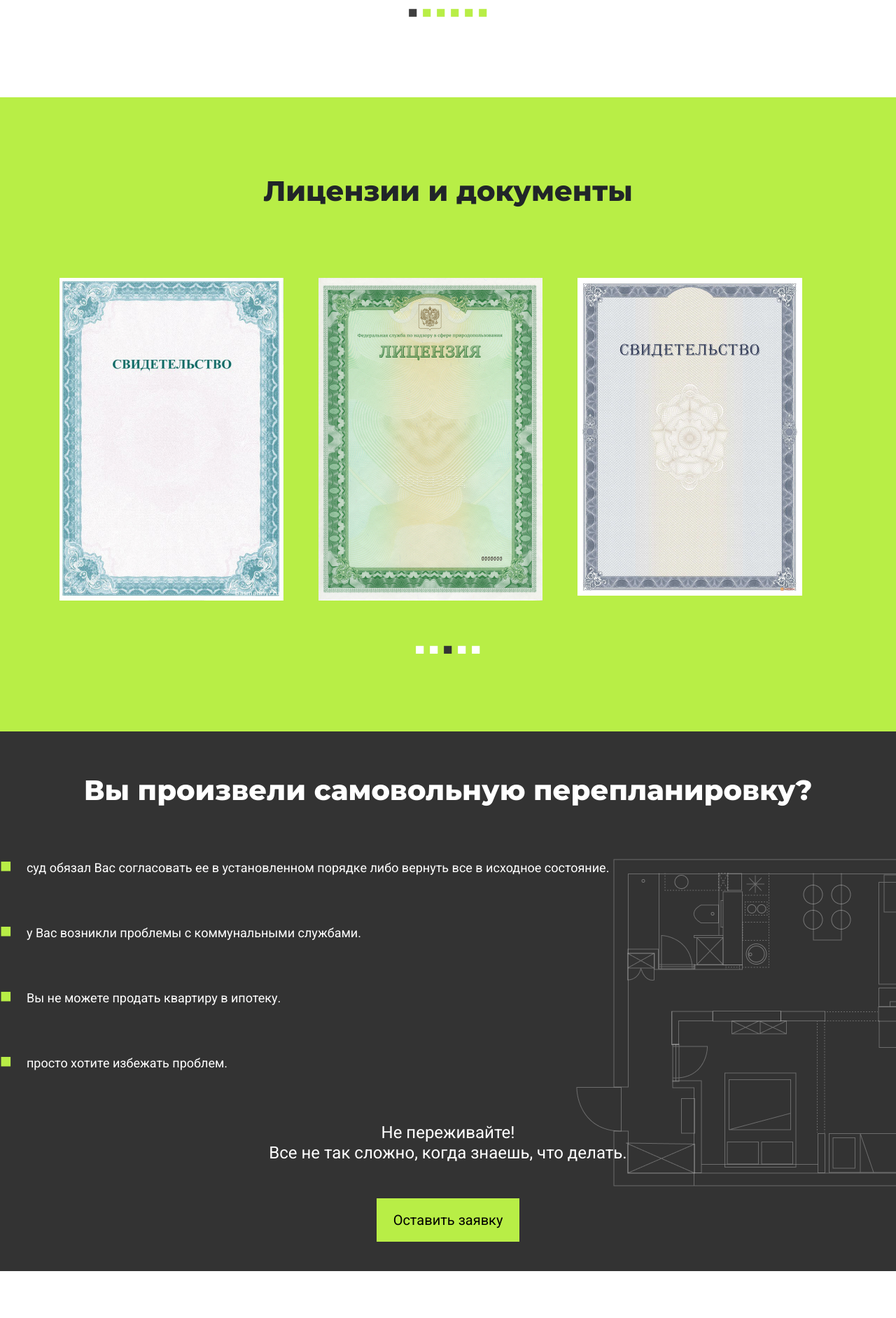
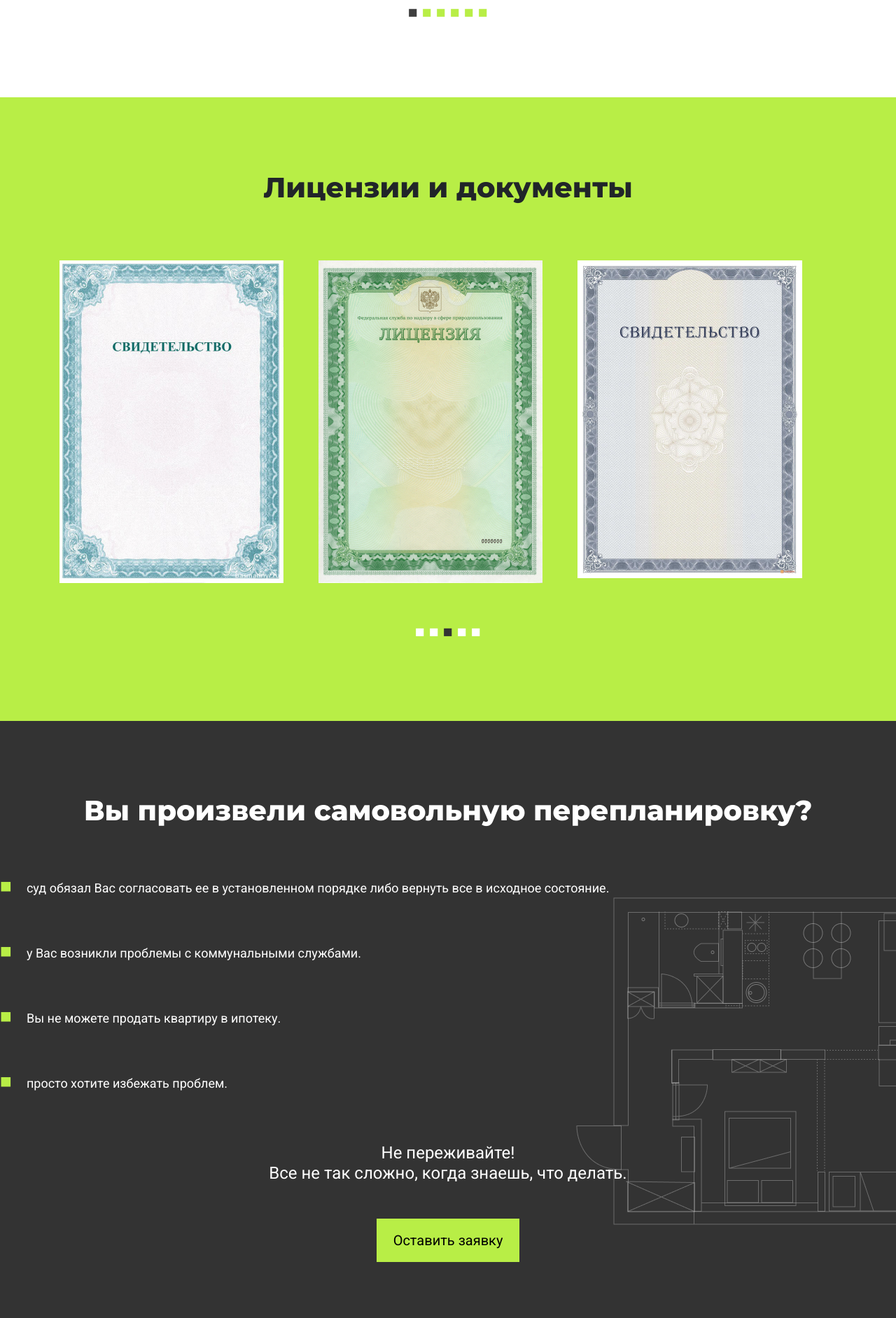
Before and after one commit to theowindand/firstProject, a website: page index.html in a window 1280 px wide. Shown: the part 4560-6443 px from the top of the page at 70% size. Drawn offline with nearby package versions, Linux system fonts and the light colour scheme.

Commit message:
Add files via upload

```diff
--- a/css/style.css
+++ b/css/style.css
@@ -614,7 +614,7 @@ nav .nav-link {
 
 .slider-license-docs {
 	background-color: #B8EE46;
-	padding: 110px 0 150px 0;
+	padding: 105px 0 160px 0;
 }
 
 .slider-license-docs_wrapper {
@@ -635,7 +635,7 @@ nav .nav-link {
 
 .slider-license-docs h2 {
 	font-family: 'Montserrat', sans-serif;
-	margin-bottom: 100px;
+	margin-bottom: 80px;
 	font-weight: 800;
 	font-size: 40px;
 }
@@ -664,7 +664,7 @@ nav .nav-link {
 .redevelopment {
 	background-color: #333333;
 	color: #fff;
-	padding: 60px 0 42px 0;
+	padding: 104px 0 115px 0;
 	background-image: url('../img/Frame83.png');
 	background-position: right 60%;
 	background-repeat: no-repeat;
```
